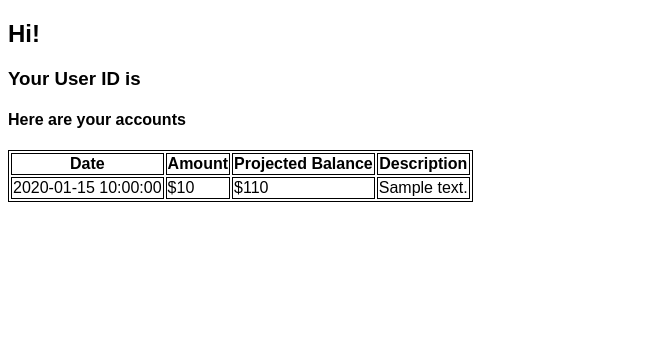
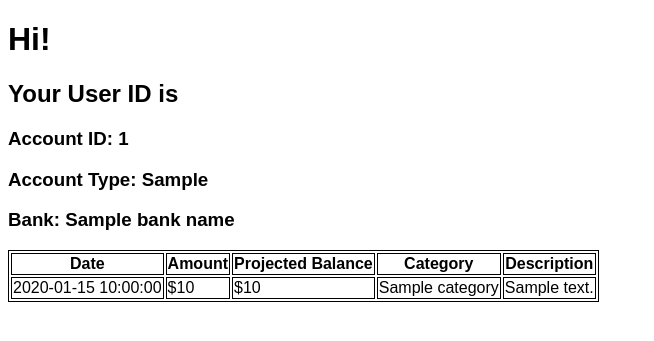
Before and after one commit to ichan266/Project---Projected-Budget, a Flask app: template templates/welcome.html in a window 1280 px wide. Shown: the top 341 px of the page, without its empty margins (0-654 px from the left). Run offline with Flask 2, Linux system fonts and the light colour scheme; the template is opened without the code that fills it: most values are stand-ins (such as "Sample title", 1, 10 or a date in 2020).

Commit message:
Draft - Showing projected balance for one account

```diff
--- a/model.py
+++ b/model.py
@@ -63,7 +63,7 @@ class Account(db.Model):
     entry_logs = db.relationship('EntryLog')
 
     def __repr__(self):
-        return f'<Account: account_id={self.account_id}, user id={self.user_id}, account type={self.account_type}>'
+        return f'<Account: account_id={self.account_id}, user id={self.user_id}, bank_id={self.bank_id}, account type={self.account_type}>'
 
 
 class EntryLog(db.Model):
--- a/seed_database.py
+++ b/seed_database.py
@@ -33,7 +33,7 @@ for n in range(1,5):
     """Seeding accounts table."""
 
     user_id = 1
-    bank_id = 2
+    bank_id = n
     account_type = 'Checking'
     crud.create_account(user_id, bank_id, account_type)
 
--- a/server.py
+++ b/server.py
@@ -52,13 +52,27 @@ def check_account():
         session['user_name'] = f'{user.first_name} {user.last_name}'
         session['user_id'] = user.user_id
 
-
-        print(f"THE SESSION IS {session['user_name']}")
+        print(f"THE SESSION FOR USER NAME IS {session['user_name']}")
         print(f"THE SESSION FOR USER ID IS {session['user_id']}")
 
+        # get all the entry logs associated with a particular account
         entries = crud.get_entry_logs_by_account_id(session['user_id'])
 
-        return render_template('welcome.html', entries=entries)
+        # use the first entry in entry log's account id to find the type of account
+        account = crud.get_account_by_account_id(entries[0].account_id)
+        account_id = account.account_id
+        account_type = account.account_type
+        bank_id = account.bank_id
+
+        # get the bank name by using bank id from account
+        bank = crud.get_bank_name_by_bank_id(bank_id)
+        bank_name = bank.bank_name
+
+        return render_template('welcome.html',
+                                entries=entries,
+                                account_type=account_type,
+                                account_id=account_id,
+                                bank_name=bank_name)
 
     return redirect('/')
 
--- a/templates/welcome.html
+++ b/templates/welcome.html
@@ -2,25 +2,29 @@
 {% block title %}Profile{% endblock %}
 
 {%block body%}
-<h2>Hi! {{ session['user_name'] }}</h2>
-
-<h3>Your User ID is {{ session['user_id'] }}</h3>
-
-<h4>Here are your accounts</h4>
+<h1>Hi! {{ session['user_name'] }}</h1>
+<h2>Your User ID is {{ session['user_id'] }}</h2>
+<h3>Account ID: {{ account_id }}</h3>
+<h3>Account Type: {{ account_type }}</h3>
+<h3>Bank: {{ bank_name }}</h3>
   <table>
     <tr>
       <th>Date</th>
       <th>Amount</th>
       <th>Projected Balance</th>
+      <th>Category</th>
       <th>Description</th>
     </tr>
+    {% set ns = namespace(balance=0) %}
     {% for entry in entries %}
       <tr>
         <td>{{ entry.date }}</td>
         <td>${{ entry.amount }}</td>
-        <td>${{ entry.amount + 100 }}</td> <!-- I can do simple math here! Need to figure out how to change it-->
+        <td>${{ entry.amount + ns.balance }}</td>
+        <td>{{ entry.category }}</td>
         <td>{{ entry.description }}</td>
       </tr>
+      {% set ns.balance = entry.amount + ns.balance %}
     {% endfor %}
   </table>
 
```
Also changed, not shown: crud.py (+11 -0 lines).
